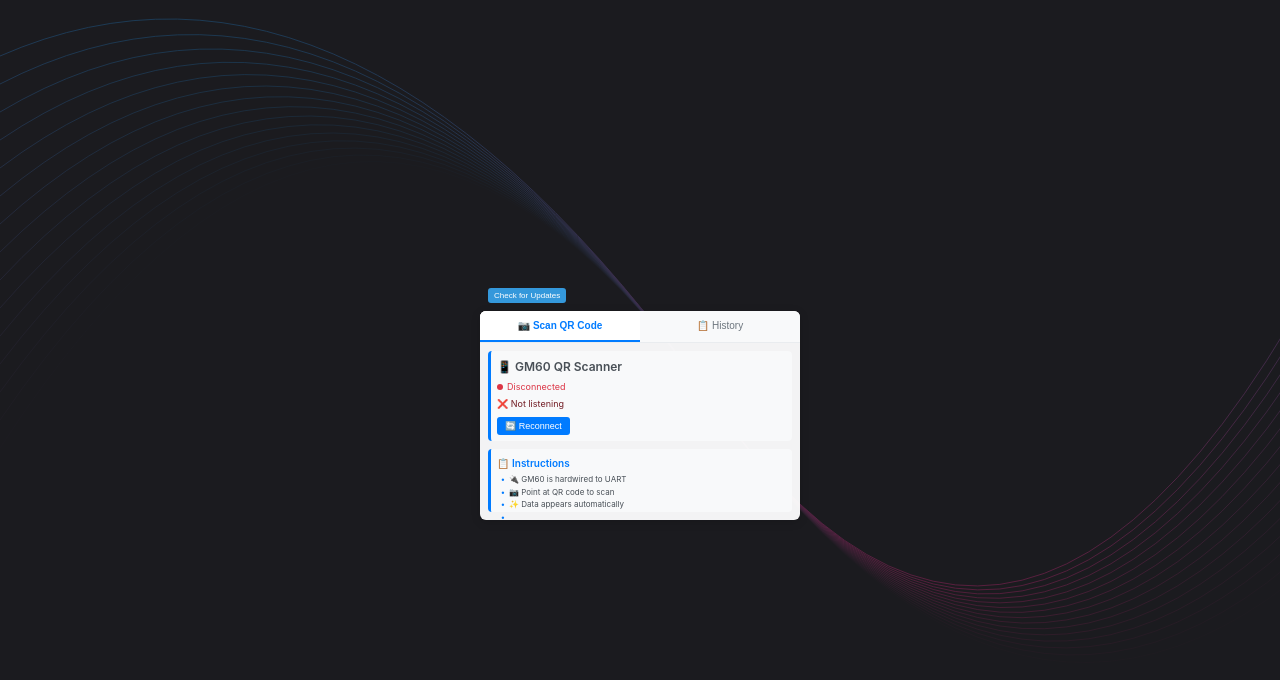
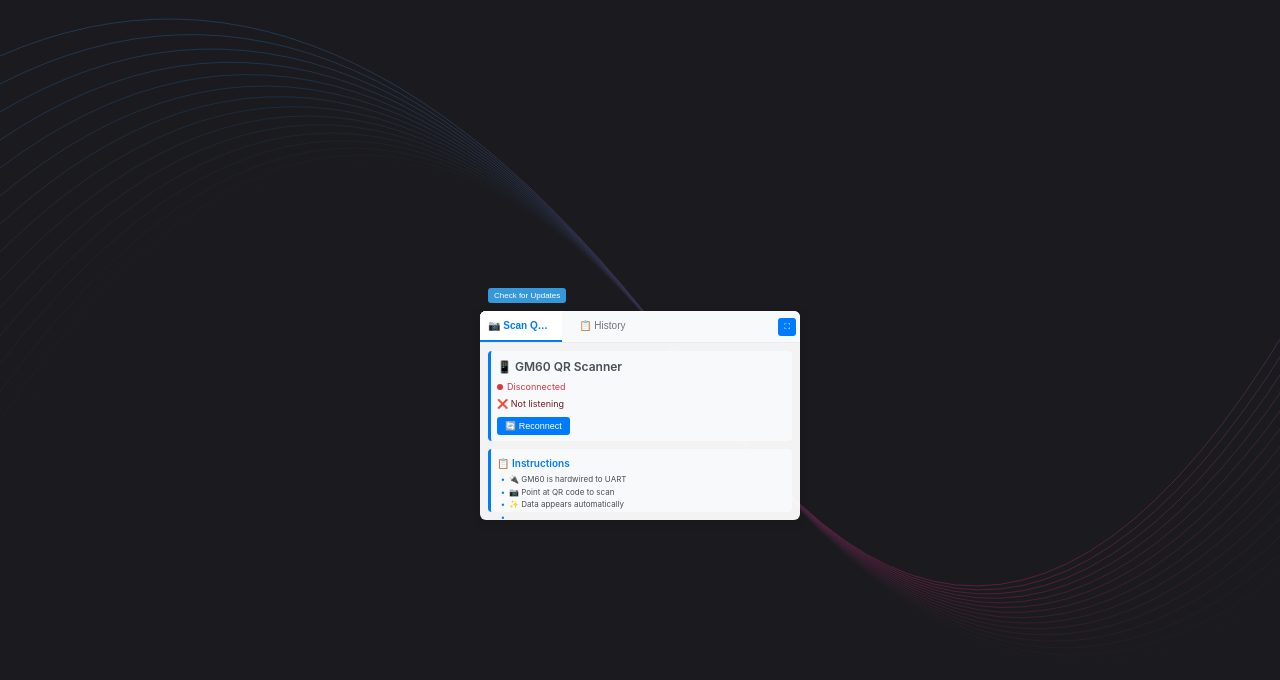
Before and after one commit to The-Najm-Studios/qrcode-scanner, a React (Vite) app: page / in a window 1280 px wide. Shown: the top 680 px of the page. Built offline with nearby package versions, Linux system fonts and the light colour scheme.

Commit message:
feat: add fullscreen toggle functionality with IPC handlers and UI component

```diff
--- a/src/preload/index.ts
+++ b/src/preload/index.ts
@@ -35,6 +35,12 @@ const api = {
     removeQRListener: () => {
       ipcRenderer.removeAllListeners('qr-scanned')
     }
+  },
+  // Window/Fullscreen API
+  window: {
+    toggleFullscreen: () => ipcRenderer.invoke('toggle-fullscreen'),
+    setFullscreen: (fullscreen: boolean) => ipcRenderer.invoke('set-fullscreen', fullscreen),
+    isFullscreen: () => ipcRenderer.invoke('is-fullscreen')
   }
 }
 
--- a/src/renderer/src/App.tsx
+++ b/src/renderer/src/App.tsx
@@ -1,6 +1,7 @@
 import { useState } from 'react'
 import UpdateNotification from './components/UpdateNotification'
 import QRDisplay from './components/QRDisplay'
+import FullscreenToggle from './components/FullscreenToggle'
 
 function App(): React.JSX.Element {
   const [activeTab, setActiveTab] = useState<'scan' | 'history'>('scan')
@@ -9,6 +10,7 @@ function App(): React.JSX.Element {
     <>
       <UpdateNotification />
       <div className="app-container">
+        <div className="top-controls">
           <div className="tab-header">
             <button
               className={`tab-button ${activeTab === 'scan' ? 'active' : ''}`}
@@ -23,6 +25,8 @@ function App(): React.JSX.Element {
               📋 History
             </button>
           </div>
+          <FullscreenToggle />
+        </div>
         <div className="tab-content">
           <QRDisplay activeTab={activeTab} />
         </div>
--- a/src/renderer/src/assets/main.css
+++ b/src/renderer/src/assets/main.css
@@ -521,6 +521,44 @@ details[open] summary {
   flex-shrink: 0;
 }
 
+.top-controls {
+  display: flex;
+  justify-content: space-between;
+  align-items: center;
+  height: 32px;
+  background: #f8f9fa;
+  border-bottom: 1px solid #e9ecef;
+  flex-shrink: 0;
+}
+
+.fullscreen-toggle {
+  display: flex;
+  gap: 2px;
+  padding: 0 4px;
+}
+
+.fullscreen-btn {
+  padding: 4px 6px;
+  border: none;
+  background: #007bff;
+  color: white;
+  border-radius: 3px;
+  cursor: pointer;
+  font-size: 8px;
+  font-weight: 500;
+  transition: all 0.2s ease;
+}
+
+.fullscreen-btn:hover {
+  background: #0056b3;
+}
+
+.fullscreen-btn:disabled {
+  background: #6c757d;
+  cursor: not-allowed;
+  opacity: 0.6;
+}
+
 .tab-button {
   flex: 1;
   padding: 6px 8px;
--- /dev/null
+++ b/src/renderer/src/components/FullscreenToggle.tsx
@@ -0,0 +1,55 @@
+import { useEffect, useState } from 'react'
+
+const FullscreenToggle = () => {
+  const [isFullscreen, setIsFullscreen] = useState(false)
+
+  useEffect(() => {
+    // Check initial fullscreen state
+    const checkFullscreenState = async () => {
+      if (window.api?.window) {
+        const fullscreen = await window.api.window.isFullscreen()
+        setIsFullscreen(fullscreen)
+      }
+    }
+
+    checkFullscreenState()
+  }, [])
+
+  const enterFullscreen = async () => {
+    if (window.api?.window) {
+      try {
+        await window.api.window.setFullscreen(true)
+        setIsFullscreen(true)
+      } catch (error) {
+        console.error('Failed to enter fullscreen:', error)
+      }
+    }
+  }
+
+  const exitFullscreen = async () => {
+    if (window.api?.window) {
+      try {
+        await window.api.window.setFullscreen(false)
+        setIsFullscreen(false)
+      } catch (error) {
+        console.error('Failed to exit fullscreen:', error)
+      }
+    }
+  }
+
+  return (
+    <div className="fullscreen-toggle">
+      {isFullscreen ? (
+        <button onClick={exitFullscreen} className="fullscreen-btn exit" title="Exit Fullscreen">
+          🔲
+        </button>
+      ) : (
+        <button onClick={enterFullscreen} className="fullscreen-btn enter" title="Enter Fullscreen">
+          ⛶
+        </button>
+      )}
+    </div>
+  )
+}
+
+export default FullscreenToggle
```
Also changed, not shown: src/main/index.ts (+22 -0 lines), src/preload/index.d.ts (+7 -0 lines). Lines whose indentation alone changed are shown as unchanged.
